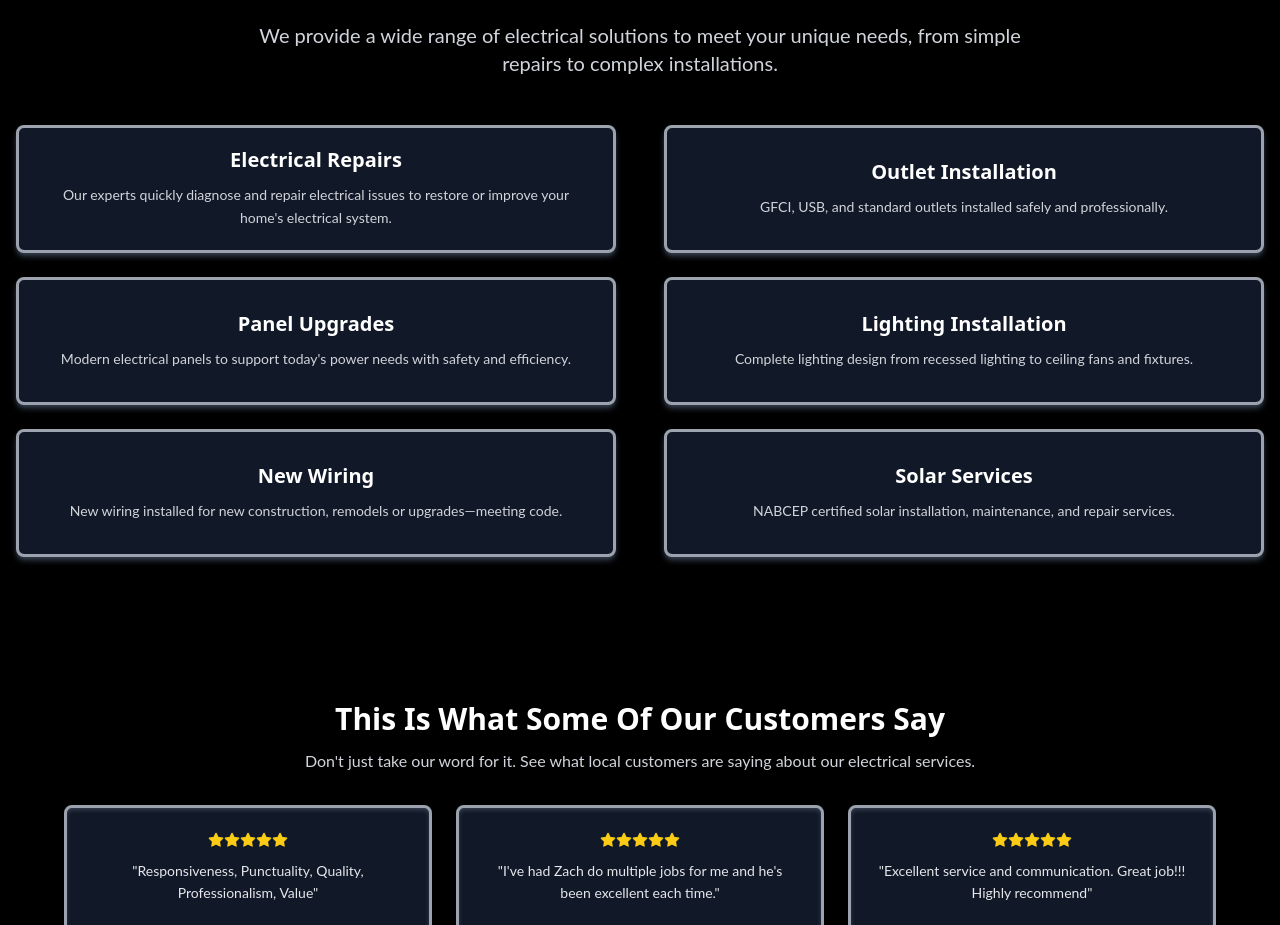
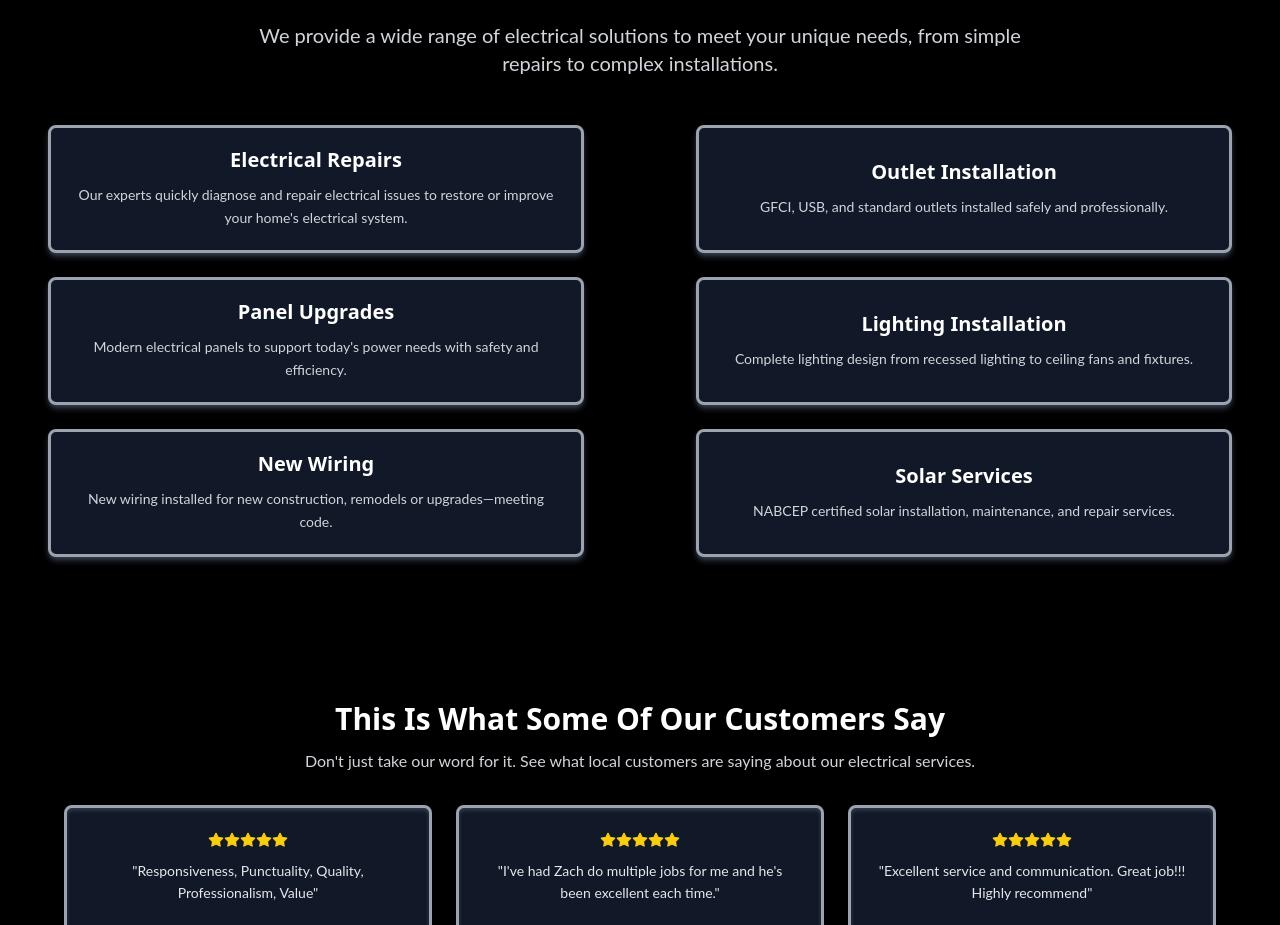
Before and after one commit to McMasters-electric/Website, a React (Vite) app: page / in a window 1280 px wide. Shown: the part 2021-2946 px from the top of the page. Built offline with nearby package versions, Linux system fonts and the light colour scheme; a web font is replaced by a local one.

Commit message:
Updated Services.tsx

```diff
--- a/src/components/Services.tsx
+++ b/src/components/Services.tsx
@@ -51,9 +51,10 @@ const Services: React.FC = () => {
               {column.map((service, index) => (
                 <article
                   key={index}
-                  className="bg-gray-900 p-6 rounded-lg shadow-md hover:shadow-lg transition-shadow border-[3px] border-gray-400 shadow-inner shadow-gray-700
-                             min-h-[8rem] md:h-32
-                             flex flex-col justify-center items-center text-center"
+                  className="bg-gray-900 p-6 rounded-lg shadow-md hover:shadow-lg transition-shadow border-[3px] border-gray-400
+                             shadow-inner shadow-gray-700 min-h-[8rem] md:h-32
+                             flex flex-col justify-center items-center text-center
+                             mx-4 md:mx-6 lg:mx-8"
                 >
                   <h3 className="text-xl font-semibold text-white mb-3 leading-tight">
                     {service.title}
```
